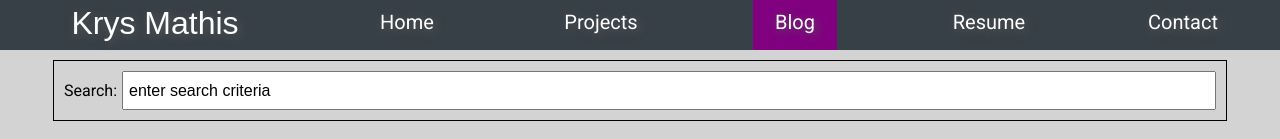
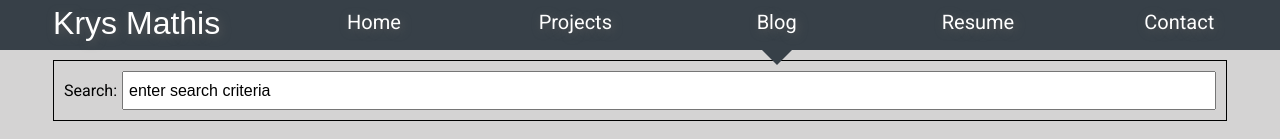
Before and after one commit to krysmathis/krysmathis.github.io, a plain HTML site: page blog/index.html in a window 1280 px wide. Shown: the top 139 px of the page. Drawn offline with Linux system fonts and the light colour scheme; a web font is replaced by a local one.

Commit message:
updated navbar styling to use a variable and added arrow

```diff
--- a/navbar/styles/navbar.css
+++ b/navbar/styles/navbar.css
@@ -1,9 +1,13 @@
-
-
-
 .nav {
+  --main-bg-color: #374048;
   height: 50px;
   cursor: pointer;
+	width: 100%;
+	padding-top: 0px;
+	text-align: left;
+  font-size: 1em;
+  background: var(--main-bg-color);
+
 }
 
 .nav__list {
@@ -11,6 +15,7 @@
   list-style: none;
   justify-content: space-around;
   height: 100%;
+  text-align: center;
 
 }
 
@@ -32,9 +37,11 @@
   color: white;
   padding-top: 10px;
   font-size: 1.25em;
+  width: 10%;
 }
 
 .nav__link--selected {
+  width: 10%;
   text-decoration: none;
   background: purple;
   color: white;
@@ -44,7 +51,31 @@
 
 .nav__link--selected:hover {
   text-decoration: none;
-  background: pink;
-  color: black;
-  padding-top: 10px;
 }
+
+/* --- ARROWS --- */
+ .nav__link--selected {
+	position: relative;
+	background: var(--main-bg-color);
+}
+
+.nav__link--selected:after, .nav__link--selected:before {
+	top: 100%;
+	left: 50%;	border: solid transparent;
+	content: " ";
+	height: 0;
+	width: 0;
+	position: absolute;
+	pointer-events: none;
+}
+
+.nav__link--selected:after {
+	border-top-color: var(--main-bg-color);
+	border-width: 15px;
+	margin-left: -15px;
+}
+.nav__list:before {
+	border-top-color: var(--main-bg-color);
+	border-width: 21px;
+	margin-left: -21px;
+}
--- a/styles.css
+++ b/styles.css
@@ -33,47 +33,6 @@ body {
 
 }
 
-nav {
-	background: #384047;
-	height: 40px;
-	width: 100%;
-	padding-top: 0px;
-	text-align: left;
-	font-size: 1em;
-
-}
-
-.nav-container {
-	display: inline-flex;
-	flex-wrap: wrap;
-	flex-direction: row;
-}
-nav ul {
-	list-style: none;
-}
-
-nav ul li {
-	display: inline-block;
-	width: 84px;
-	text-align: center;
-
-}
-
-
-nav ul li a {
-	color: #fff;
-	width: 100%;
-	line-height: 40px;
-	text-decoration: none;
-}
-
-nav ul li.selected {
-	background: #fff;
-}
-
-nav ul li.selected a {
-	color: #384047;
-}
 
 select {
 	width: 84%;
```
